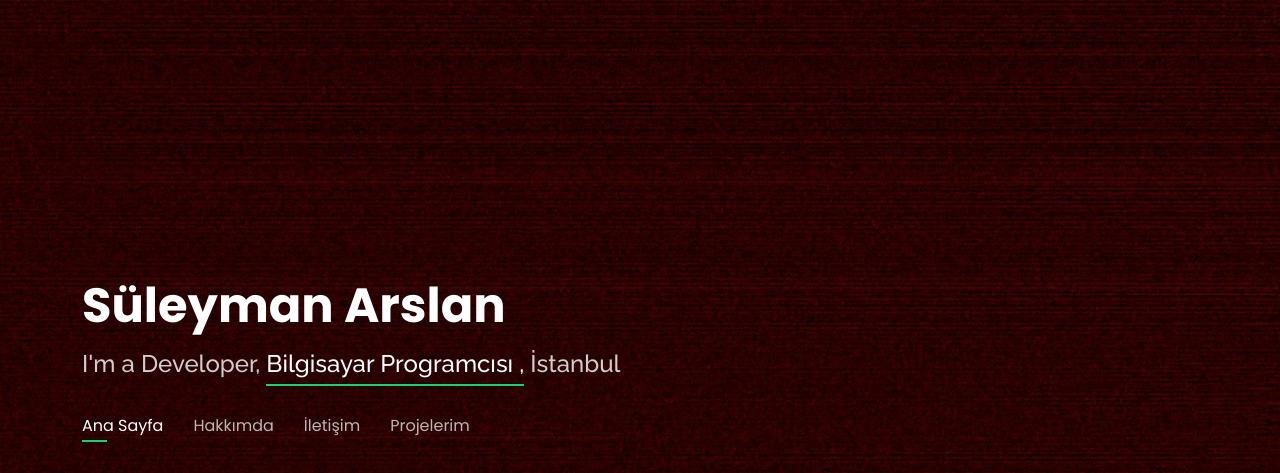
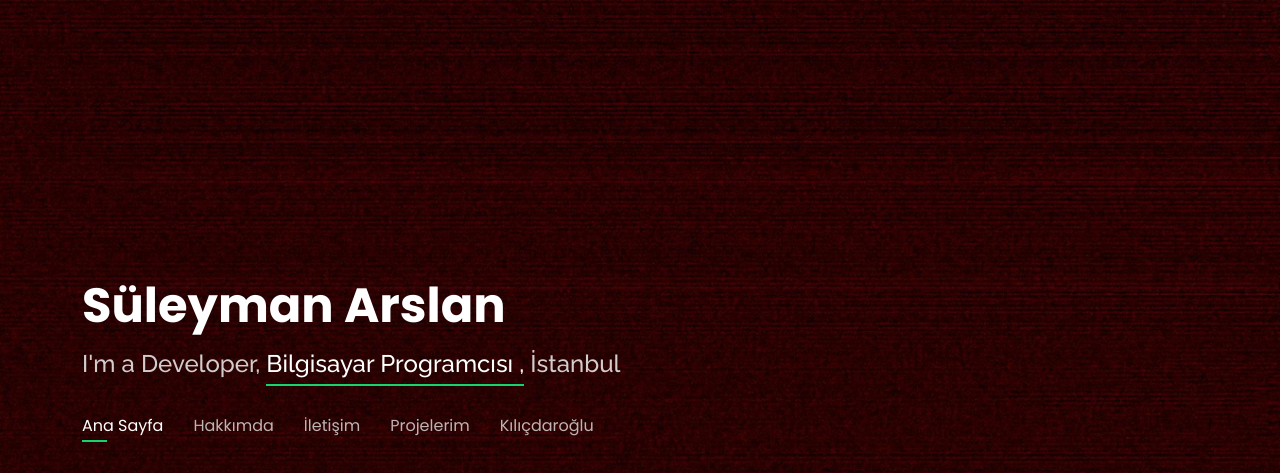
Before and after one commit to arslansly/AktifWebSitem, a website: page index.html in a window 1280 px wide. Shown: the top 473 px of the page. Drawn offline with nearby package versions, Linux system fonts and the light colour scheme.

Commit message:
Add files via upload

```diff
--- a/index.html
+++ b/index.html
@@ -79,6 +79,7 @@
          <!-- <li><a class="nav-link" href="#portfolio">Portfolio</a></li> -->
           <li><a class="nav-link" href="#contact">İletişim</a></li>
           <li><a href="projeler.html">Projelerim</a></li>
+          <li><a href="https://www.kılıçdaroğlu.com.tr">Kılıçdaroğlu</a></li>
 
         </ul>
         <i class="bi bi-list mobile-nav-toggle"></i>
```
